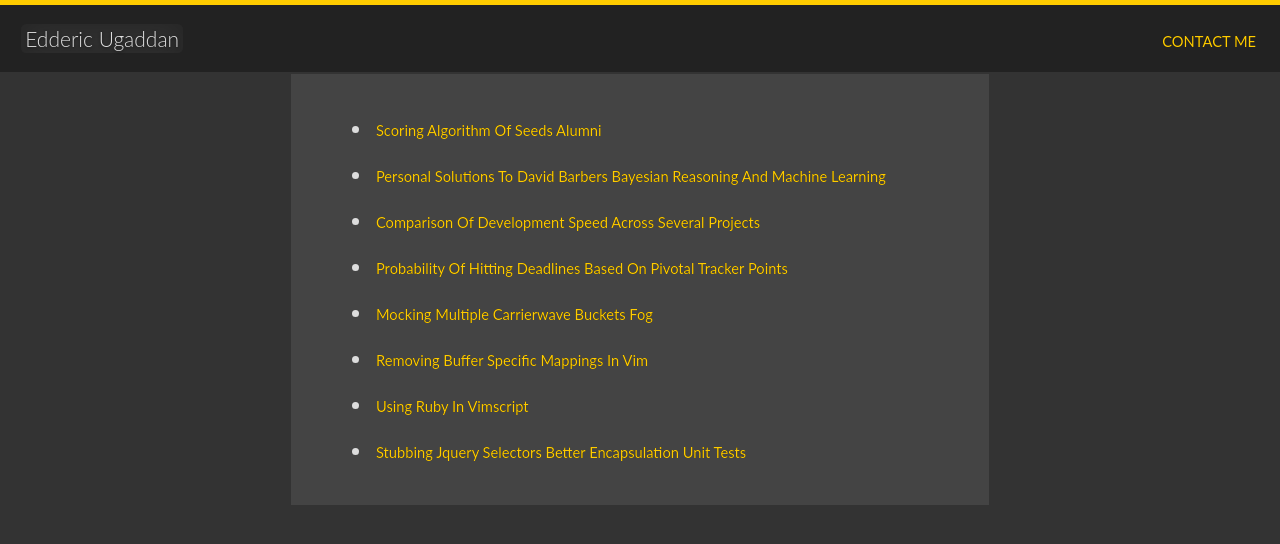
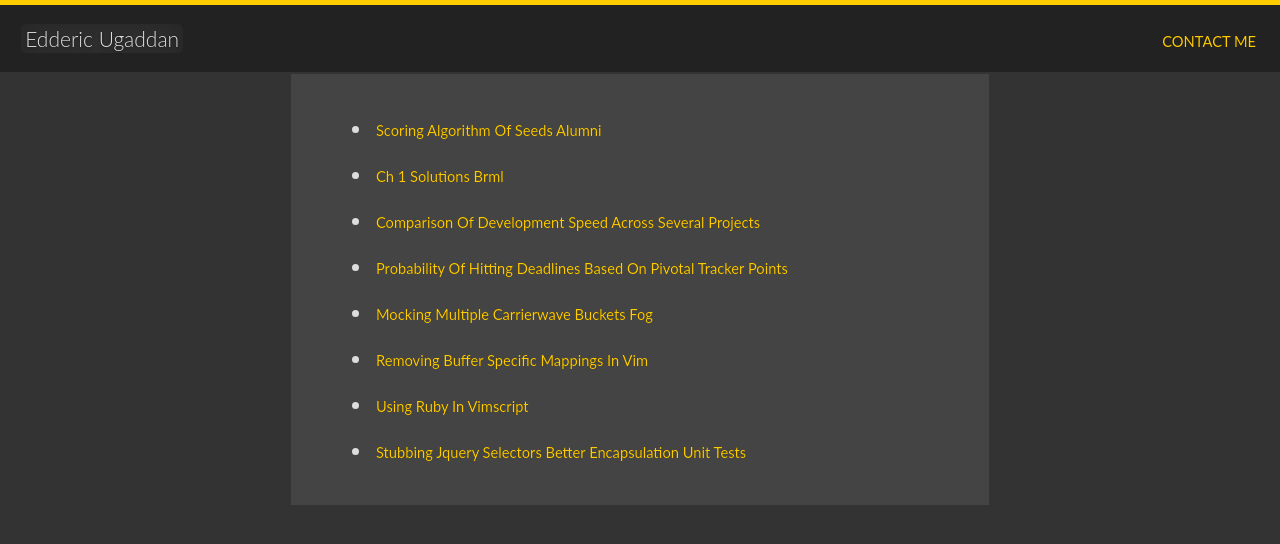
Before and after one commit to Edderic/edderic.github.io, a Jekyll site: the page built from index.html, in a window 1280 px wide. Shown: the top 544 px of the page. Built offline with Jekyll 4.4.1, drawn with Linux system fonts in a browser that asks for light colours.

Commit message:
rename to BRML solutions to just BRML solutions Ch 1

```diff
--- a/_posts/2015-07-26-personal-solutions-to-david-barbers-bayesian-reasoning-and-machine-learning.markdown
+++ b/_posts/2015-07-26-ch-1-solutions-BRML.markdown
@@ -1,4 +1,4 @@
-# Personal Solutions to David Barber's Bayesian Reasoning and Machine Learning
+# Personal Solutions to David Barber's Bayesian Reasoning and Machine Learning (Chapter 1)
 
 I've decided to post my solutions to the problems in David Barber's Bayesian
 Reasoning and Machine Learning book. My hope is that people who are in
```
